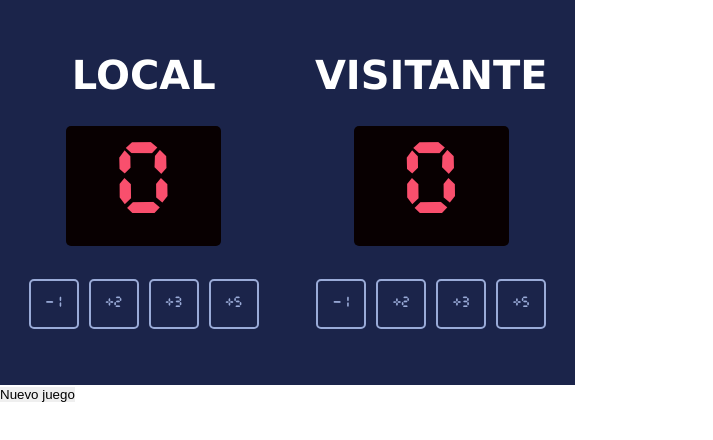
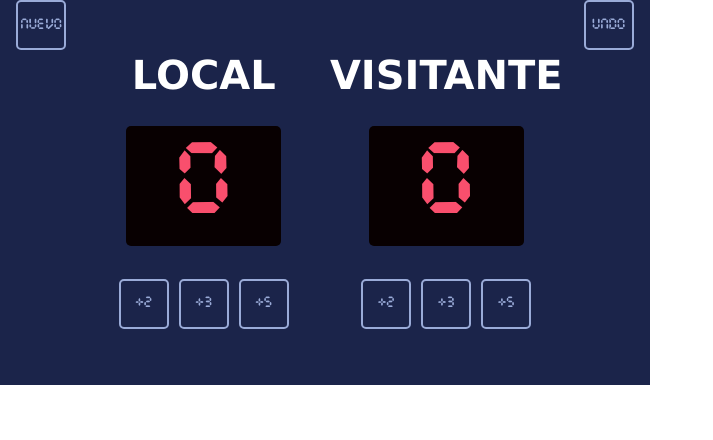
Before and after one commit to anbustamante/Contador, a plain HTML site: page index.html in a window 1280 px wide. Shown: the whole page, without its empty margins (0-713 px from the left). Drawn offline with Linux system fonts and the light colour scheme.

Commit message:
quite el -1 añadi undo y boton new game

```diff
--- a/index.html
+++ b/index.html
@@ -10,13 +10,13 @@
   <body>
     <div>
       <div class="contenedor">
+        <button class="reset boton-incremento" onclick="newgame()">Nuevo</button>
         <div class="caja">
           <h1>LOCAL</h1>
           <div class="caja-contador">
             <p class="puntaje" id="plocal">0</p>
           </div>
           <div class="contenedor-de-botones">
-            <button class="boton-incremento" onclick="incrementL(-1)">-1</button>
             <button class="boton-incremento"onclick="incrementL(2)">+2</button>
             <button class="boton-incremento"onclick="incrementL(3)">+3</button>
             <button class="boton-incremento"onclick="incrementL(5)">+5</button>
@@ -28,14 +28,14 @@
             <p class="puntaje" id="pvis">0</p>
           </div>
           <div class="contenedor-de-botones">
-            <button class="boton-incremento" onclick="incrementV(-1)">-1</button>
             <button class="boton-incremento" onclick="incrementV(2)">+2</button>
             <button class="boton-incremento" onclick="incrementV(3)">+3</button>
             <button class="boton-incremento" onclick="incrementV(5)">+5</button>
         </div>
         </div>
+        <button class="undo boton-incremento" onclick="undo()">Undo</button>
       </div>
-      <button class="reset">Nuevo juego</button>
+
     </div>
 
     <script src="script.js"></script>
--- a/style.css
+++ b/style.css
@@ -10,7 +10,7 @@
   }
 .contenedor, .contenedor-inf{
     background-color:#1B244A;
-    width: 575px;
+    width: 650px;
     height: 385px;
     display: flex;
     justify-content: space-around;
@@ -74,3 +74,9 @@ h1{
     background-color: #9AABD8;
     color:#1B244A;
 }
+.reset{
+
+}
+.undo{
+
+}
```
